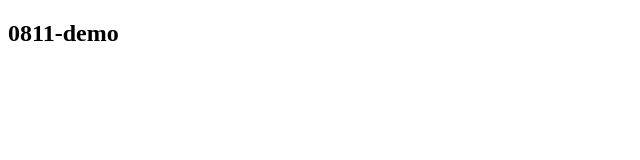
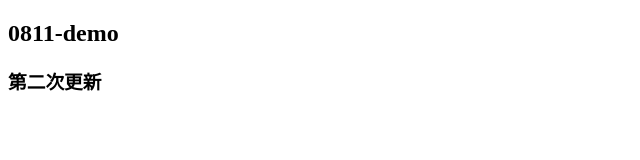
Before and after one commit to yumin-uu/0811-demo, a plain HTML site: page index.html in a window 1280 px wide. Shown: the whole page, without its empty margins (0-640 px from the left). Drawn offline with Linux system fonts and the light colour scheme.

Commit message:
02修改index.html

```diff
--- a/index.html
+++ b/index.html
@@ -7,7 +7,9 @@
   <title>Document</title>
 </head>
 <body>
+
   <h2>0811-demo</h2>
+  <h3>第二次更新</h3>
 
   <script>
 
```
